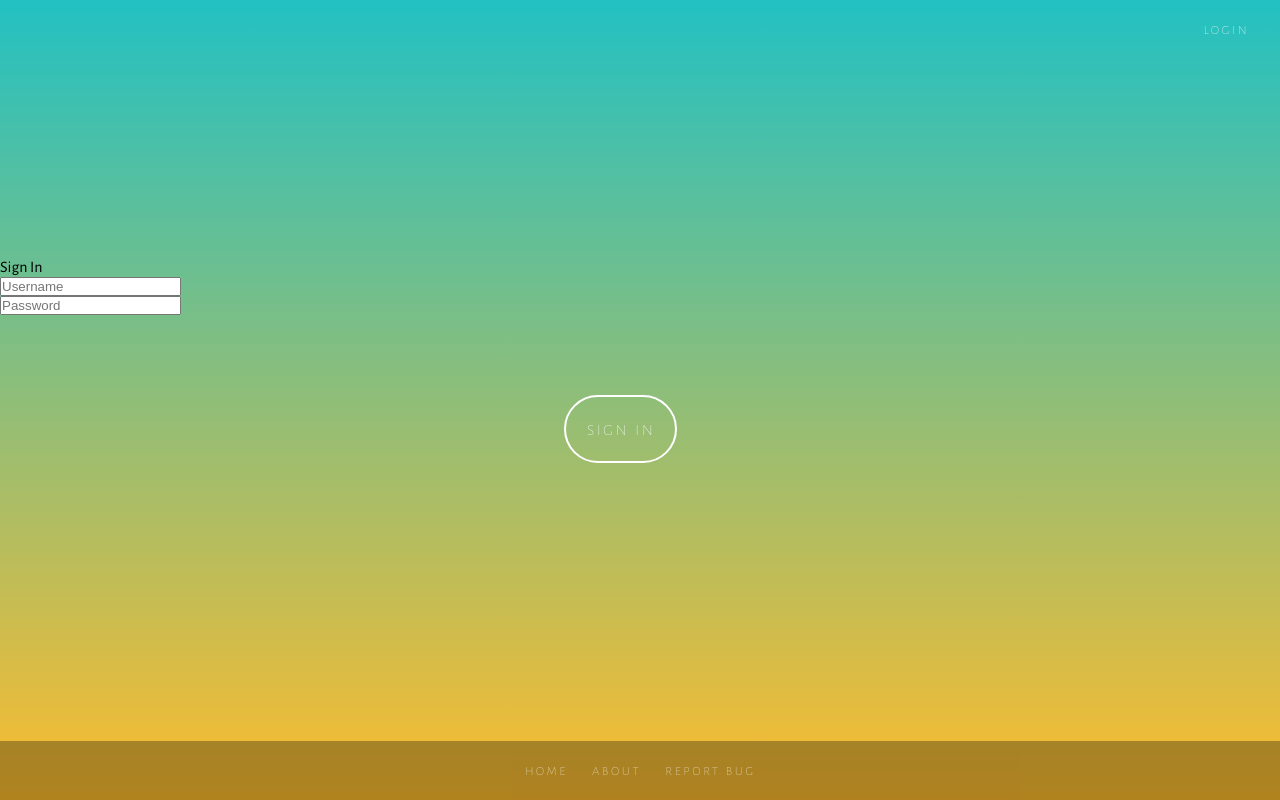
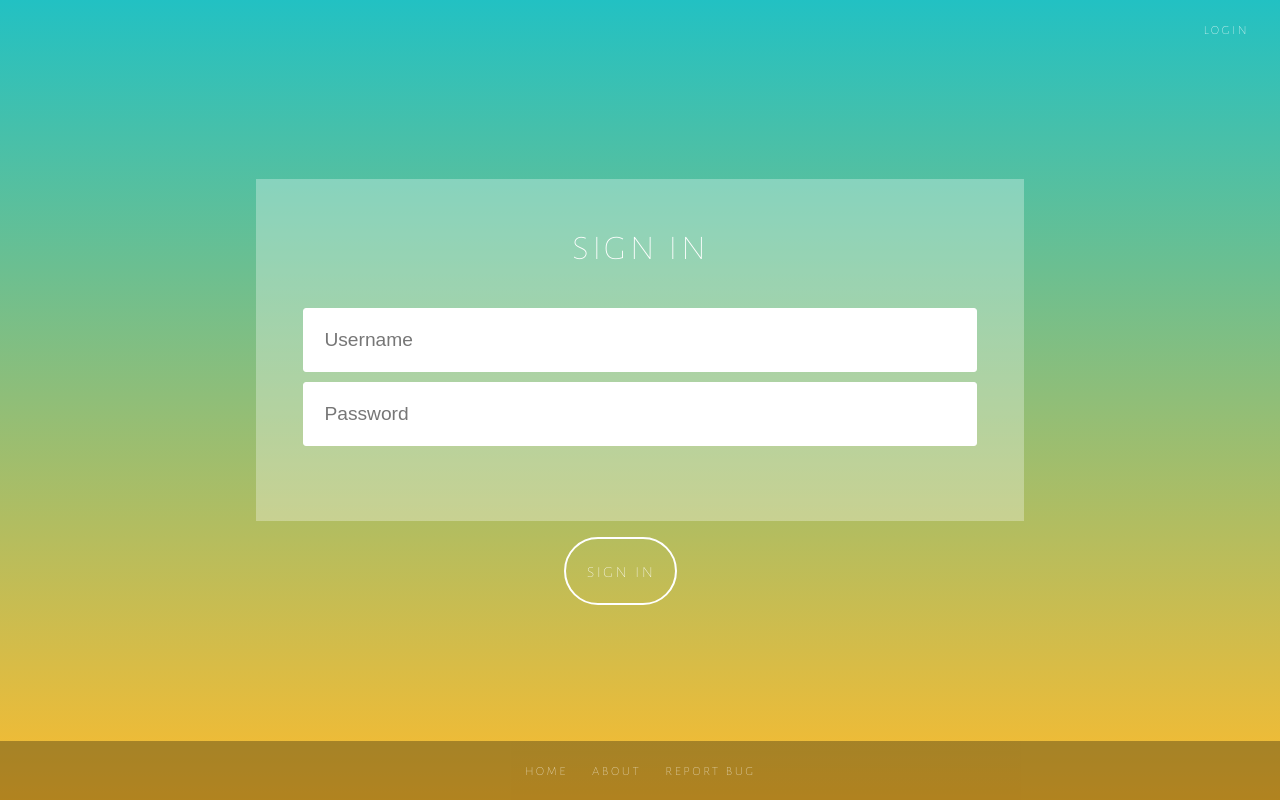
Before and after one commit to ursa-majors/co-ment, a React app in the folder client/: page /login in a window 1280 px wide. Built offline with nearby package versions, Linux system fonts and the light colour scheme.

Commit message:
adopt form styling for the login component

```diff
--- a/client/src/containers/Login.jsx
+++ b/client/src/containers/Login.jsx
@@ -62,21 +62,21 @@ class Login extends React.Component {
   render() {
     return (
       <div className="container form">
-        <div className="form-body">
-          <div className="form-header">Sign In</div>
-          <div className="form-input-group">
-            <input className="form-input" type="text" placeholder="Username" id="username" onChange={event => this.handleInput(event)} />
+        <div className="form__body">
+          <div className="form__header">Sign In</div>
+          <div className="form__input-group">
+            <input className="form__input" type="text" placeholder="Username" id="username" onChange={event => this.handleInput(event)} />
           </div>
-          <div className="form-input-group">
-            <input className="form-input" type="password" placeholder="Password" id="password" onChange={event => this.handleInput(event)} />
+          <div className="form__input-group">
+            <input className="form__input" type="password" placeholder="Password" id="password" onChange={event => this.handleInput(event)} />
           </div>
-          <div className="form-input-group">
-            <div className="form-error">{this.props.login.errorMsg}</div>
+          <div className="form__input-group">
+            <div className="form__error">{this.props.login.errorMsg}</div>
           </div>
-          <div className="form-input-group">
-            <span className="splash__button-wrap">
-              <button className="splash__button pointer" id="btn-login" onClick={() => this.handleLogin()}>Sign In</button>
-            </span>
+        </div>
+        <div className="form__input-group">
+          <div className="form__button-wrap">
+            <button className="splash__button pointer" id="btn-login" onClick={() => this.handleLogin()}>Sign In</button>
           </div>
         </div>
       </div>
```
